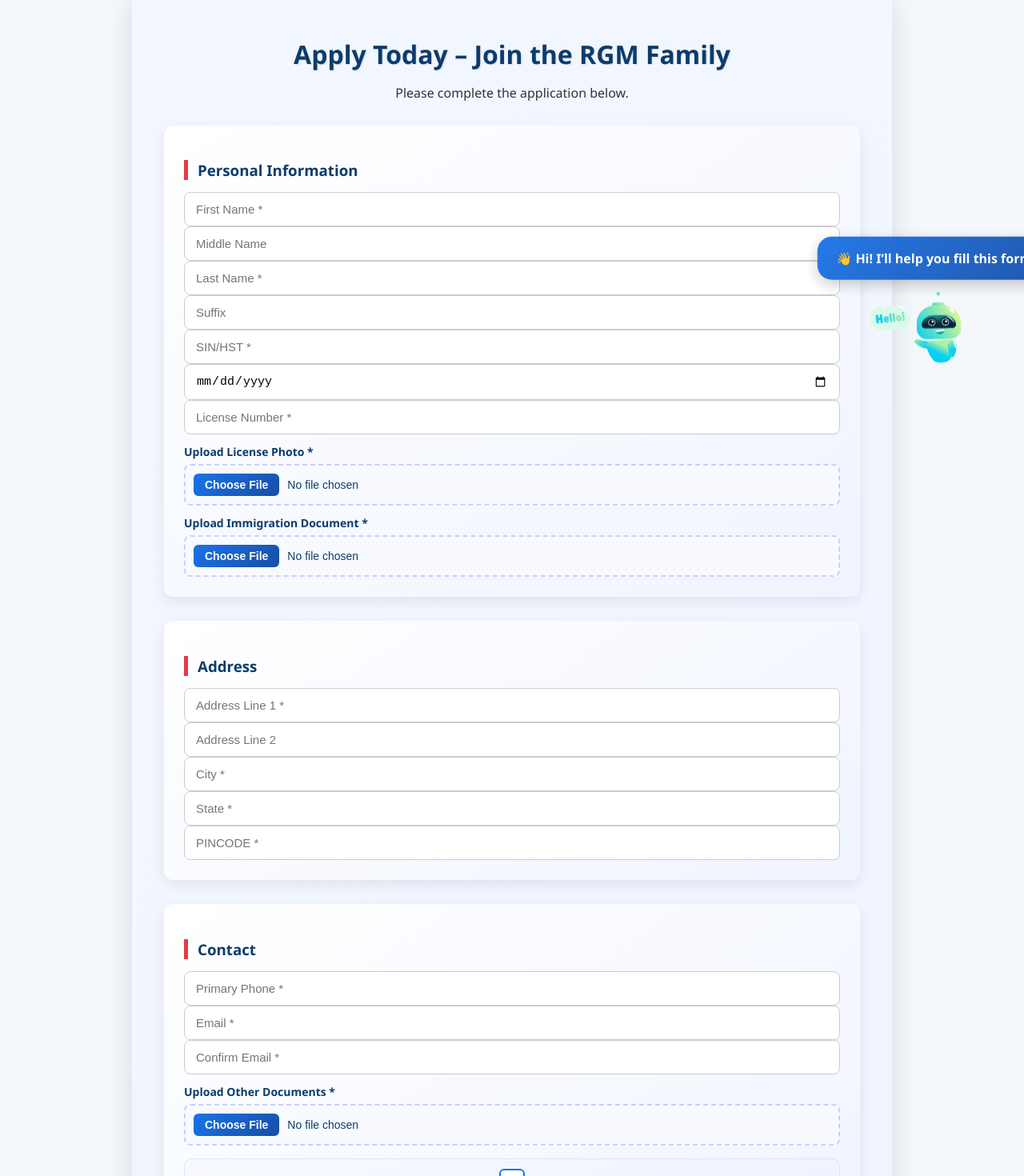
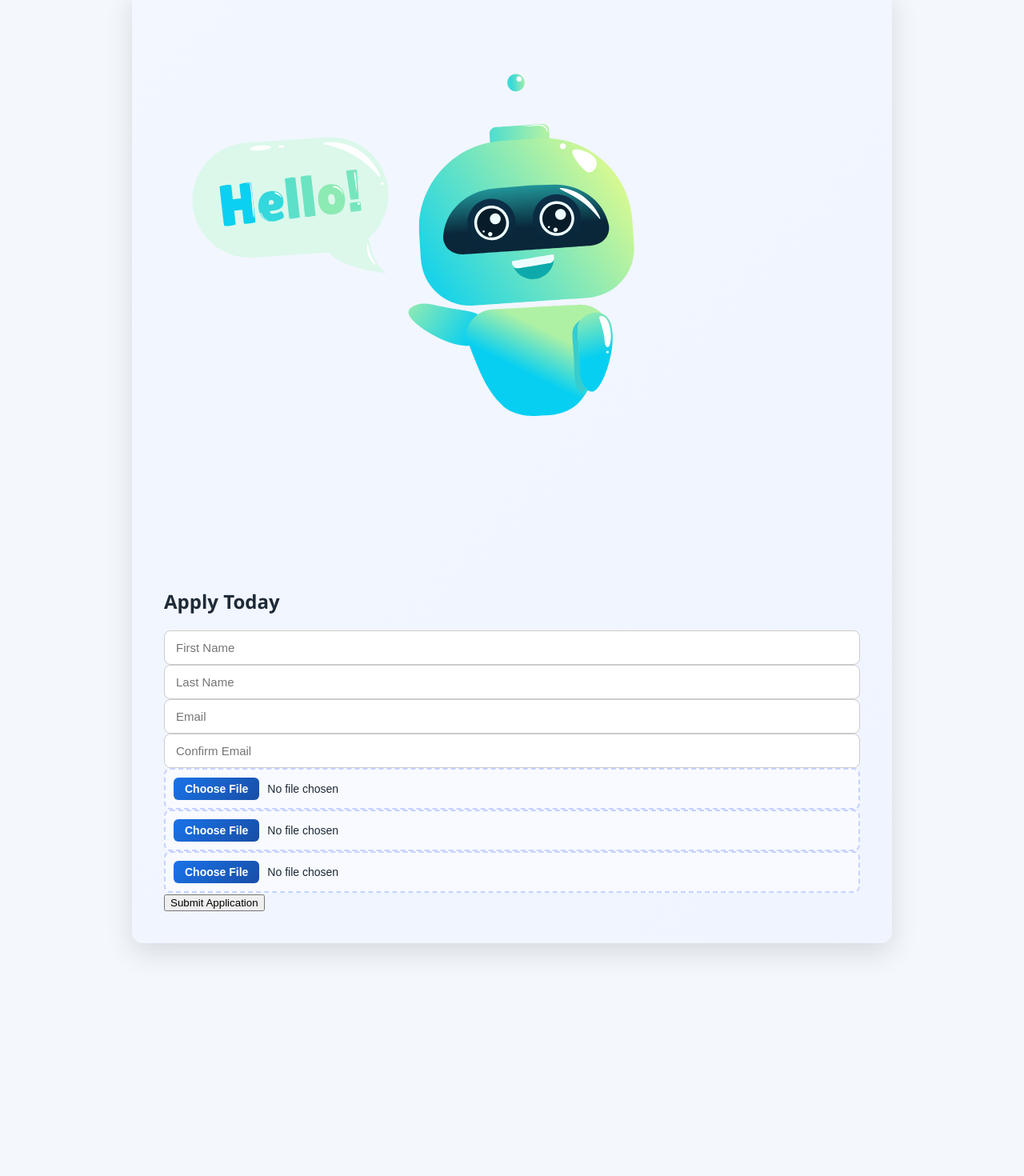
Before and after one commit to MrVenom786/rgm-web-frontend, a React (Create React App) app: page /join/apply in a window 1280 px wide. Shown: the part 283-1753 px from the top of the page at 80% size. After the commit the page ends 1502 px from the top, so only its background shows below. Built offline with nearby package versions, Linux system fonts and the light colour scheme.

Commit message:
Update ApplyToday.js

```diff
--- a/src/pages/joinRGM/ApplyToday.js
+++ b/src/pages/joinRGM/ApplyToday.js
@@ -32,14 +32,7 @@
 
   const [loading, setLoading] = useState(false);
   const [message, setMessage] = useState("");
-  const [hint, setHint] = useState("👋 Hi! I’ll help you fill this form.");
   const lottieRef = useRef();
-
-  const play = (from, to) => {
-    if (lottieRef.current) {
-      lottieRef.current.playSegments([from, to], true);
-    }
-  };
 
   const handleChange = (e) => {
     const { name, value, type, checked, files } = e.target;
@@ -66,16 +59,12 @@
       return;
     }
 
-    if (!form.consent) {
-      setMessage("❌ Consent is required.");
-      return;
-    }
+    setLoading(true);
+    setMessage("");
 
     try {
-      setLoading(true);
-      setMessage("");
+      const formData = new FormData();
 
-      const formData = new FormData();
       Object.keys(form).forEach((key) => {
         formData.append(key, form[key]);
       });
@@ -85,14 +74,13 @@
         body: formData,
       });
 
+      if (!response.ok) {
+        throw new Error("Server error");
+      }
+
       const data = await response.json();
 
-      if (!response.ok) {
-        throw new Error(data.message || "Submission failed");
-      }
-
-      setMessage("🎉 Application submitted successfully!");
-
+      setMessage("✅ Application submitted successfully!");
       setForm({
         firstName: "",
         middleName: "",
@@ -117,9 +105,9 @@
         immigrationFile: null,
         otherDocument: null,
       });
-
     } catch (error) {
-      setMessage("❌ " + error.message);
+      console.error(error);
+      setMessage("❌ Submission failed. Please try again.");
     } finally {
       setLoading(false);
     }
@@ -127,74 +115,77 @@
 
   return (
     <div className="apply-container">
-      <h1>Apply Today – Join the RGM Family</h1>
-      <p>Please complete the application below.</p>
-
-      <div className="character-wrapper">
+      <div className="animation-section">
         <Lottie
+          lottieRef={lottieRef}
           animationData={characterAnimation}
           loop
-          lottieRef={lottieRef}
-          className="character-animation"
         />
-        <div className="speech-bubble">{hint}</div>
       </div>
 
-      <form className="apply-form" onSubmit={handleSubmit}>
-        <div className="section-card full">
-          <h3>Personal Information</h3>
+      <form onSubmit={handleSubmit} className="apply-form">
+        <h2>Apply Today</h2>
 
-          <input name="firstName" placeholder="First Name *" required value={form.firstName} onChange={handleChange} />
-          <input name="middleName" placeholder="Middle Name" value={form.middleName} onChange={handleChange} />
-          <input name="lastName" placeholder="Last Name *" required value={form.lastName} onChange={handleChange} />
-          <input name="suffix" placeholder="Suffix" value={form.suffix} onChange={handleChange} />
-          <input name="ssn" placeholder="SIN/HST *" required value={form.ssn} onChange={handleChange} />
-          <input type="date" name="dob" required value={form.dob} onChange={handleChange} />
-          <input name="license" placeholder="License Number *" required value={form.license} onChange={handleChange} />
+        <input
+          name="firstName"
+          placeholder="First Name"
+          value={form.firstName}
+          onChange={handleChange}
+          required
+        />
 
-          <label>
-            Upload License Photo *
-            <input type="file" name="licenseFile" accept=".jpg,.jpeg,.png,.pdf" required onChange={handleChange} />
-          </label>
+        <input
+          name="lastName"
+          placeholder="Last Name"
+          value={form.lastName}
+          onChange={handleChange}
+          required
+        />
 
-          <label>
-            Upload Immigration Document *
-            <input type="file" name="immigrationFile" accept=".jpg,.jpeg,.png,.pdf" required onChange={handleChange} />
-          </label>
-        </div>
+        <input
+          type="email"
+          name="email"
+          placeholder="Email"
+          value={form.email}
+          onChange={handleChange}
+          required
+        />
 
-        <div className="section-card full">
-          <h3>Address</h3>
-          <input name="address1" placeholder="Address Line 1 *" required value={form.address1} onChange={handleChange} />
-          <input name="address2" placeholder="Address Line 2" value={form.address2} onChange={handleChange} />
-          <input name="city" placeholder="City *" required value={form.city} onChange={handleChange} />
-          <input name="state" placeholder="State *" required value={form.state} onChange={handleChange} />
-          <input name="zip" placeholder="PINCODE *" required value={form.zip} onChange={handleChange} />
-        </div>
+        <input
+          type="email"
+          name="confirmEmail"
+          placeholder="Confirm Email"
+          value={form.confirmEmail}
+          onChange={handleChange}
+          required
+        />
 
-        <div className="section-card full">
-          <h3>Contact</h3>
+        <input
+          type="file"
+          name="licenseFile"
+          onChange={handleChange}
+          required
+        />
 
-          <input name="primaryPhone" placeholder="Primary Phone *" required value={form.primaryPhone} onChange={handleChange} />
-          <input name="email" type="email" placeholder="Email *" required value={form.email} onChange={handleChange} />
-          <input name="confirmEmail" type="email" placeholder="Confirm Email *" required value={form.confirmEmail} onChange={handleChange} />
+        <input
+          type="file"
+          name="immigrationFile"
+          onChange={handleChange}
+          required
+        />
 
-          <label>
-            Upload Other Documents *
-            <input type="file" name="otherDocument" accept=".jpg,.jpeg,.png,.pdf" required onChange={handleChange} />
-          </label>
+        <input
+          type="file"
+          name="otherDocument"
+          onChange={handleChange}
+          required
+        />
 
-          <label className="checkbox-container">
-            <input type="checkbox" name="consent" checked={form.consent} onChange={handleChange} />
-            I consent to receive communication and confirmation
-          </label>
-        </div>
-
-        {message && <div className="form-message">{message}</div>}
-
-        <button className="submit-btn full" type="submit" disabled={loading}>
+        <button type="submit" disabled={loading}>
           {loading ? "Submitting..." : "Submit Application"}
         </button>
+
+        {message && <p className="form-message">{message}</p>}
       </form>
     </div>
   );
```
